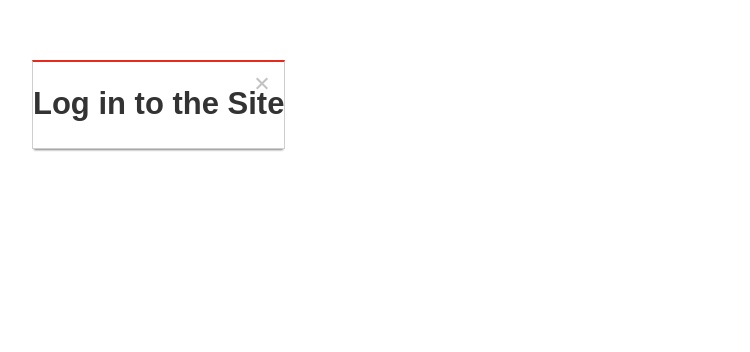
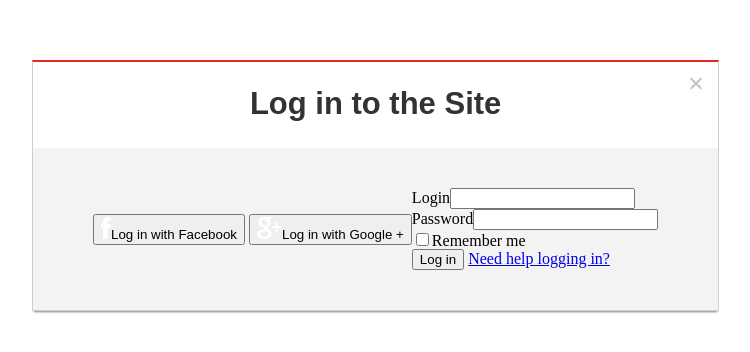
Before and after one commit to SashaSohrabi/Login-Form, a website: page app/index.html in a window 1280 px wide. Shown: the part 140-492 px from the top of the page, without its empty margins (288-1038 px from the left). Drawn offline with Linux system fonts and the light colour scheme.

Commit message:
body is structured.

```diff
--- a/app/index.html
+++ b/app/index.html
@@ -14,7 +14,32 @@
         <button class="popup__close"></button>
         <div class="popup__header--text">Log in to the Site</div>
     </div>
-
+    <div class="popup__body">
+        <div class="col-1-of-2 bordered">
+            <button class="button button--fb"><img class="img--facebook" src="./images/vector-smart-facebook.png"
+                                                   alt="facebook"/><span
+                    class="btn-text">Log in with Facebook</span></button>
+            <button class="button button--gp"><img class="img--gp" src="./images/vector-smart-google+.png"
+                                                   alt="google+"/><span
+                    class="btn-text">Log in with Google +</span></button>
+        </div>
+        <div
+                class="col-1-of-2">
+            <form action="#">
+                <div class="form-field form-field--error"><label for="login">Login</label><input id="login"
+                                                                                                 type="email"
+                                                                                                 name="login"/>
+                </div>
+                <div class="form-field"><label for="password">Password</label><input id="password" type="password"
+                                                                                     name="password"/></div>
+                <div class="form-field"><label for="remember"><input class="blue" type="checkbox" name="remember"
+                                                                     id="remember"/><span>Remember me</span></label>
+                </div>
+                <div class="form-field">
+                    <button class="button" onclick="validate(this.form)">Log in</button>
+                    <a href="#">Need help logging in?</a></div>
+            </form>
+        </div>
     </div>
 
 
--- a/app/scss/partials/_popup.scss
+++ b/app/scss/partials/_popup.scss
@@ -28,7 +28,7 @@
     &:after {
       position: absolute;
       top: 0;
-      content: " ";
+      content: "";
       height: 15px;
       width: 2px;
       background-color: #c2c2c2;
@@ -53,5 +53,10 @@
     padding: 33px 0 35px 0;
   }
 
-
+  &__body {
+    background: #f3f3f3;
+    display: flex;
+    align-items: center;
+    padding: 40px 60px;
+  }
 }
```
Also changed, not shown: app/css/main.css.
